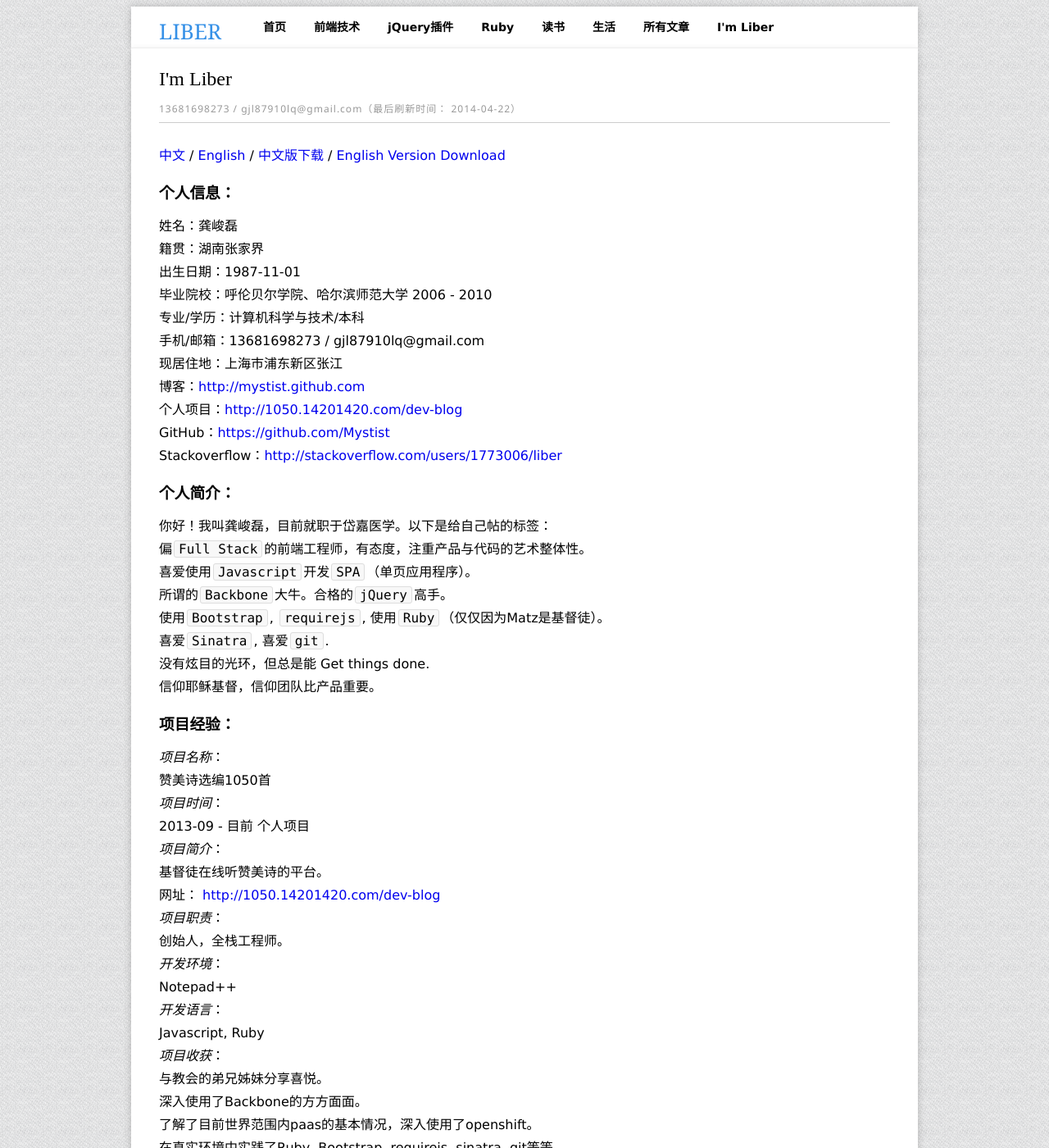
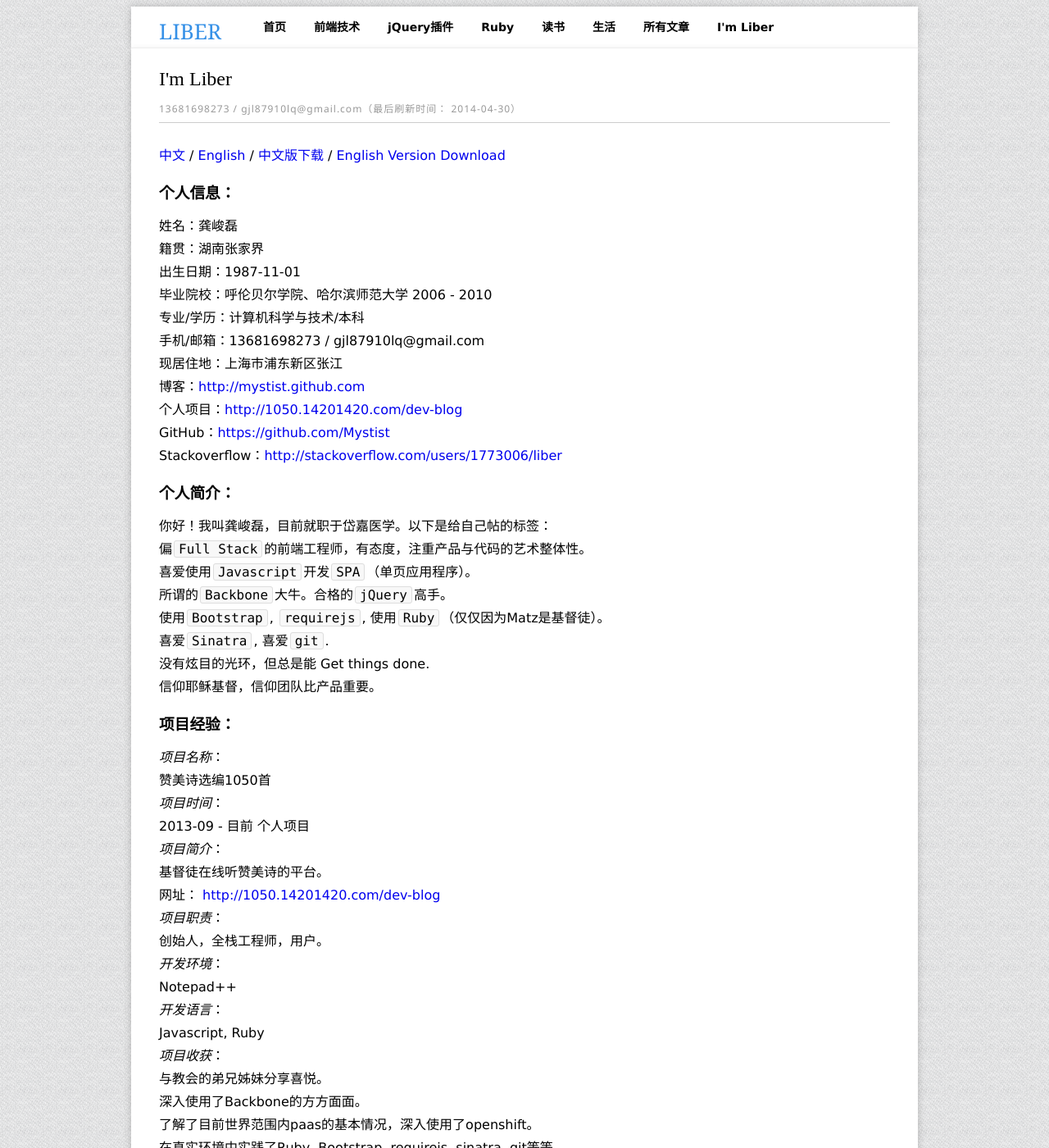
Before and after one commit to mystist/mystist.github.com, a Jekyll site: the page built from liber.md, in a window 1280 px wide and 1400 px high. Shown: the whole window at 82% size. Built offline with Jekyll 4.4.1, drawn with Linux system fonts in a browser that asks for light colours; Markdown is read by kramdown in place of the engine named in the settings.

Commit message:
update_cv

```diff
--- a/liber.md
+++ b/liber.md
@@ -1,7 +1,7 @@
 ---
 layout: template
 title: I'm Liber
-text: 13681698273 / gjl87910lq@gmail.com（最后刷新时间： 2014-04-22）
+text: 13681698273 / gjl87910lq@gmail.com（最后刷新时间： 2014-04-30）
 ---
 
 [中文](liber.html) / [English](liber_en.html) / [中文版下载](images/liber_cv.docx) / [English Version Download](images/liber_cv_en.docx)
@@ -39,7 +39,7 @@ Stackoverflow：[http://stackoverflow.com/users/1773006/liber](http://stackoverf
 基督徒在线听赞美诗的平台。
 网址： [http://1050.14201420.com/dev-blog](http://1050.14201420.com/dev-blog)
 *项目职责*：
-创始人，全栈工程师。
+创始人，全栈工程师，用户。
 *开发环境*：
 Notepad++
 *开发语言*：
```
Also changed, not shown: liber_en.md (+2 -2 lines).
